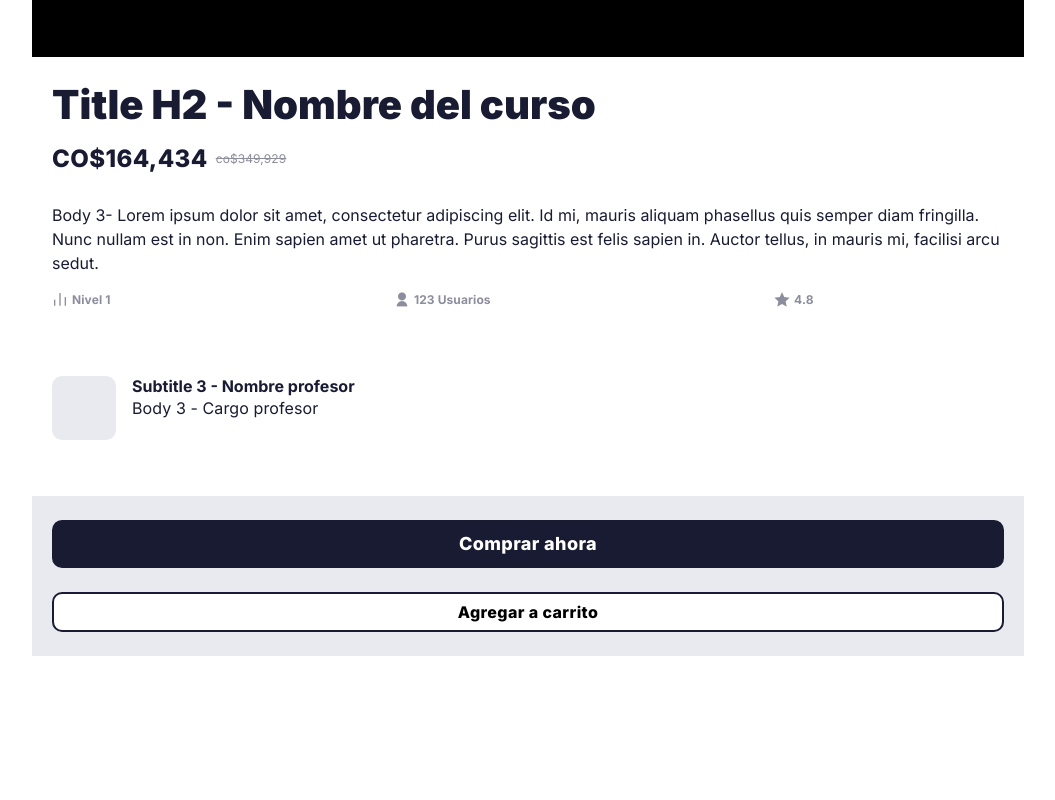
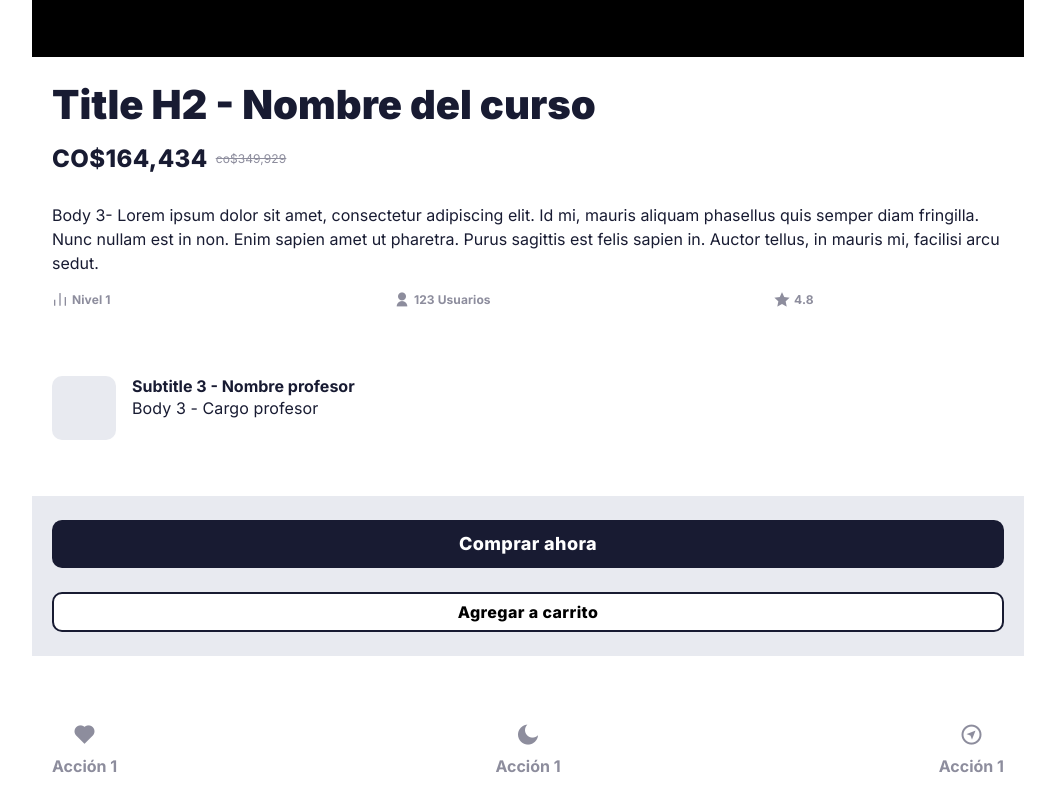
Before and after one commit to kedeinroga/crashcourse-front, a React (Create React App) app: page / in a window 1280 px wide. Shown: the part 241-1041 px from the top of the page, without its empty margins (112-1167 px from the left). Before the commit the page ends 987 px from the top, so only its background shows below. Built offline with nearby package versions, Linux system fonts and the light colour scheme.

Commit message:
icons action component created and added to the view or page of the course detail

```diff
--- /dev/null
+++ b/src/components/UI/IconsAction.css
@@ -0,0 +1,37 @@
+.icons-action__content {
+  display: flex;
+  align-items: center;
+  justify-content: space-between;
+  margin: 0 20px;
+  gap: 20px;
+}
+
+.icons-action__content--item {
+  display: flex;
+  flex-direction: column;
+  align-items: center;
+  gap: 8px;
+  color: var(--color-gray);
+}
+
+.icons-action__content--item p {
+  font-size: 16px;
+  font-style: normal;
+  font-weight: 700;
+  line-height: 20px;
+  letter-spacing: 0px;
+  text-align: center;
+  color: var(--color-gray);
+}
+
+.ri-heart-fill {
+  font-size: 24px;
+}
+
+.ri-moon-fill {
+  font-size: 24px;
+}
+
+.ri-compass-discover-line {
+  font-size: 24px;
+}
--- /dev/null
+++ b/src/components/UI/IconsAction.tsx
@@ -0,0 +1,22 @@
+import "./IconsAction.css";
+
+function IconsAction() {
+  return (
+    <div className="icons-action__content">
+      <div className="icons-action__content--item">
+        <i className="ri-heart-fill"></i>
+        <p>Acción 1</p>
+      </div>
+      <div className="icons-action__content--item">
+        <i className="ri-moon-fill"></i>
+        <p>Acción 1</p>
+      </div>
+      <div className="icons-action__content--item">
+        <i className="ri-compass-discover-line"></i>
+        <p>Acción 1</p>
+      </div>
+    </div>
+  );
+}
+
+export default IconsAction;
--- a/src/pages/CursoDetail.tsx
+++ b/src/pages/CursoDetail.tsx
@@ -4,6 +4,7 @@ import "./CursoDetail.css";
 import Header from "../components/header";
 import BannerVideo from "../components/cursodetail/BannerVideo";
 import CursoInfo from "../components/cursodetail/CursoInfo";
+import IconsAction from "../components/UI/IconsAction";
 
 function CursoDetail() {
   return (
@@ -11,6 +12,7 @@ function CursoDetail() {
       <Header />
       <BannerVideo />
       <CursoInfo />
+      <IconsAction />
     </Fragment>
   );
 }
```
